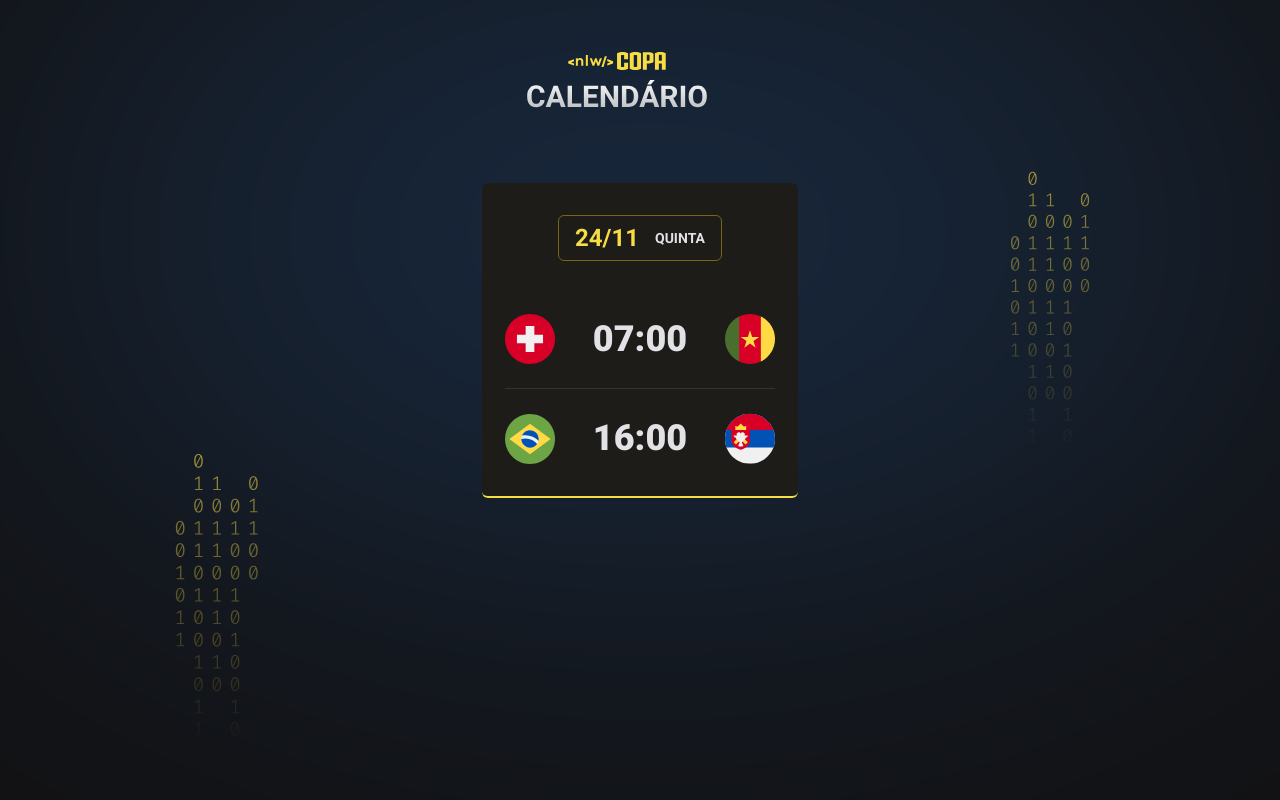
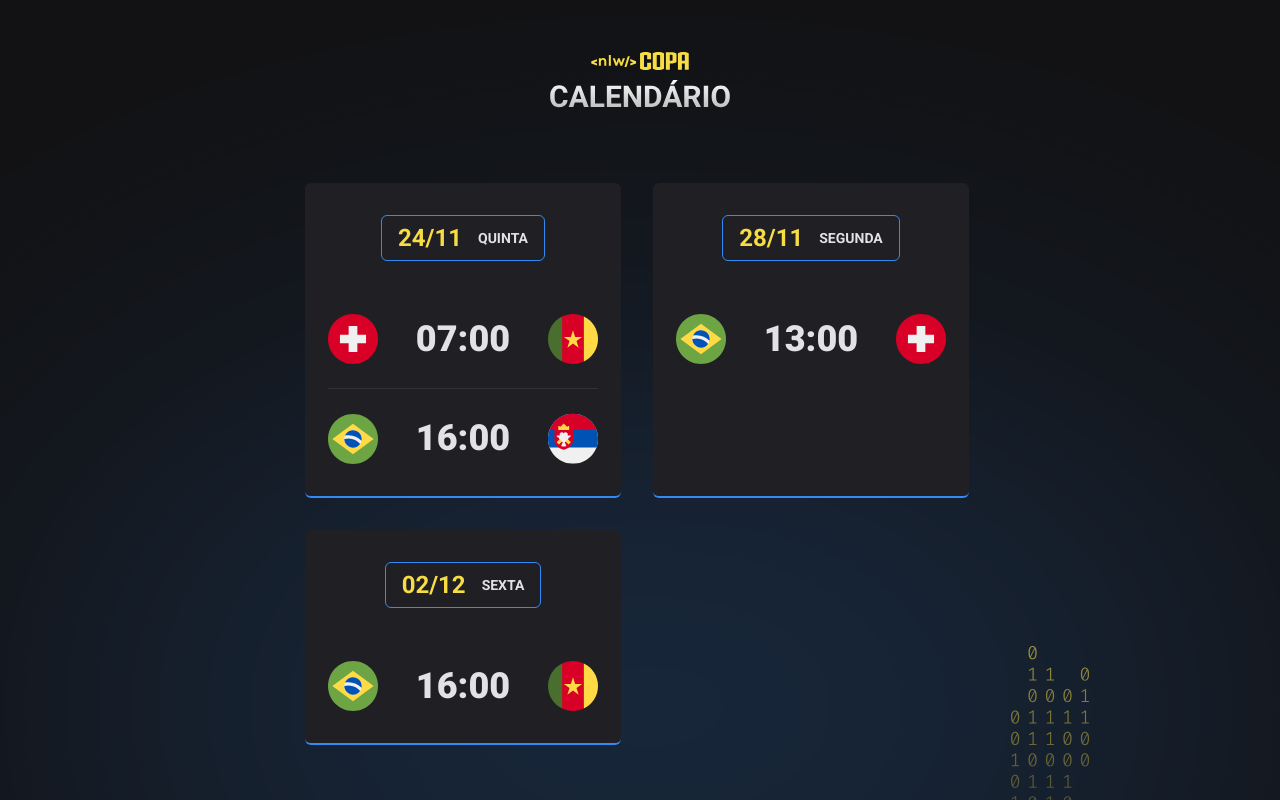
Before and after one commit to LGSFelipe/NLW-Copa, a plain HTML site: page index.html in a window 1280 px wide. Drawn offline with Linux system fonts and the light colour scheme.

Commit message:
Dias 3 e 4

```diff
--- a/index.html
+++ b/index.html
@@ -1,38 +1,27 @@
 <!DOCTYPE html>
 <html lang="pt-br">
   <head>
-    <meta charset="UTF-8">
-    <meta http-equiv="X-UA-Compatible" content="IE=edge">
-    <meta name="viewport" content="width=device-width, initial-scale=1.0">
+    <meta charset="UTF-8" />
+    <meta http-equiv="X-UA-Compatible" content="IE=edge" />
+    <meta name="viewport" content="width=device-width, initial-scale=1.0" />
     <title>Calendário de jogos - NLW Copa</title>
-    <link rel="stylesheet" href="./style.css">
-    <link rel="preconnect" href="https://fonts.googleapis.com">
-    <link rel="preconnect" href="https://fonts.gstatic.com" crossorigin>
-    <link href="https://fonts.googleapis.com/css2?family=Roboto:wght@700;900&display=swap" rel="stylesheet">
+    <link rel="stylesheet" href="./style.css" />
+    <link rel="preconnect" href="https://fonts.googleapis.com" />
+    <link rel="preconnect" href="https://fonts.gstatic.com" crossorigin />
+    <link
+      href="https://fonts.googleapis.com/css2?family=Roboto:wght@700;900&display=swap"
+      rel="stylesheet"
+    />
   </head>
-<body>
+  <body class="blue">
     <div id="app">
       <header>
-            <img src="./assets/logo.svg" alt="Logo NLW">
+        <img src="./assets/logo.svg" alt="Logo NLW" />
       </header>
-
       <main id="cards">
-            <div class="card">
-                <h2>24/11 <span>quinta</span></h2>
-                <ul>
-                    <li>
-                        <img src="./assets/icon-switzerland.svg" alt="Switzerland">
-                        <strong>07:00</strong>
-                        <img src="./assets/icon-cameroon.svg" alt="Cameroon">
-                    </li>
-                    <li>
-                        <img src="./assets/icon-brazil.svg" alt="Brazil">
-                        <strong>16:00</strong>
-                        <img src="./assets/icon-serbia.svg" alt="Serbia">
-                    </li>
-                </ul>
-            </div>
+        <!-- js -->
       </main>
     </div>
+    <script src="./main.js"></script>
   </body>
 </html>
--- /dev/null
+++ b/main.js
@@ -0,0 +1,28 @@
+function createGame(player1, hour, player2) {
+  return `
+    <li>
+      <img src="./assets/icon-${player1}.svg" alt="${player1}">
+      <strong>${hour}</strong>
+      <img src="./assets/icon-${player2}.svg" alt="${player2}">
+    </li>
+  `
+}
+
+let delay = 0;
+function createCard(date, day, games) {
+  delay = delay + 0.3;
+  return `
+    <div class="card" style="animation-delay: ${delay}s">
+      <h2>${date} <span>${day}</span></h2>
+      <ul>
+        ${games}
+      </ul>
+    </div>
+  `
+}
+
+document.querySelector("#cards").innerHTML =
+
+    createCard("24/11", "quinta", createGame("switzerland", "07:00", "cameroon") + createGame("brazil", "16:00", "serbia")) +
+    createCard("28/11", "segunda", createGame("brazil", "13:00", "switzerland")) +
+    createCard("02/12", "sexta", createGame("brazil", "16:00", "cameroon"))
--- a/style.css
+++ b/style.css
@@ -2,6 +2,27 @@
   margin: 0;
   padding: 0;
   box-sizing: border-box;
+}
+
+:root {
+  --card-color-primary: #f7dd43;
+  --card-title-border-color: #746615;
+  --card-bg-color: #1d1c19;
+  --bg: url(./assets/bg-yellow.svg);
+}
+
+body.blue {
+  --card-color-primary: #338af3;
+  --card-title-border-color: #338af3;
+  --card-bg-color: #202024;
+  --bg: url(./assets/bg-blue.svg);
+}
+
+body.green {
+  --card-color-primary: #047c3f;
+  --card-title-border-color: #047c3f;
+  --card-bg-color: #1a1f1b;
+  --bg: url(./assets/bg-green.svg);
 }
 
 ul {
@@ -10,30 +31,38 @@ ul {
 
 body {
   background-color: #121214;
-  background-image: url(./assets/bg.svg);
+  background-image: var(--bg);
   background-position-x: center;
-  background-position-y: 55%;
+  background-position-y: top;
   background-repeat: no-repeat;
-  background-size: 100%;
+  background-size: cover;
 
   font-family: "Roboto", sans-serif;
 }
 
 #app {
   width: fit-content;
-  margin: 52px auto;
+  margin: auto;
+  padding-top: 52px;
 }
 
 header {
   margin-bottom: 63px;
+  text-align: center;
+}
+
+#cards {
+  display: flex;
+  flex-direction: column;
+  gap: 32px;
 }
 
 .card {
   padding: 32px 23px;
   text-align: center;
 
-  background: #1d1c19;
-  border-bottom: 2px solid #f7dd43;
+  background: var(--card-bg-color);
+  border-bottom: 2px solid var(--card-color-primary);
   border-radius: 6px;
 }
 
@@ -44,7 +73,7 @@ header {
   align-items: center;
 
   padding: 8px 16px;
-  border: 1px solid #746615;
+  border: 1px solid var(--card-title-border-color);
   border-radius: 6px;
 
   width: fit-content;
@@ -85,3 +114,38 @@ header {
   padding-top: 24px;
   border-top: 1px solid #323238;
 }
+
+.card h2:hover,
+.card ul li strong:hover,
+.card ul li img:hover {
+  transform: scale(1.1);
+}
+
+.card h2,
+.card ul li strong,
+.card ul li img {
+  transition: transform 0.3s;
+}
+
+.card {
+  opacity: 0;
+  animation: appear 1s forwards;
+}
+
+@keyframes appear {
+  0% {
+    transform: translateY(-180px);
+    opacity: 0;
+  }
+  100% {
+    opacity: 1;
+  }
+}
+
+@media (min-width: 700px) {
+  #cards {
+    max-width: 670px;
+    flex-direction: row;
+    flex-wrap: wrap;
+  }
+}
```
Also changed, not shown: assets/bg-blue.svg (renamed from assets/bg.svg), assets/bg-green.svg (added), assets/bg-yellow.svg (added). Lines whose indentation alone changed are shown as unchanged.
